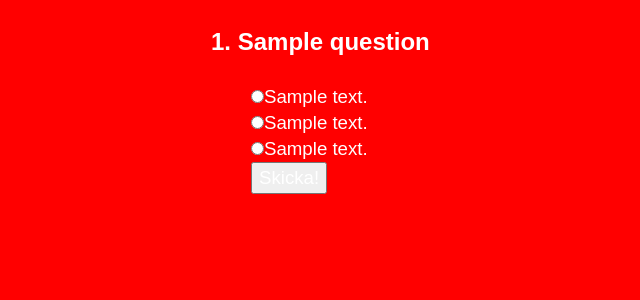
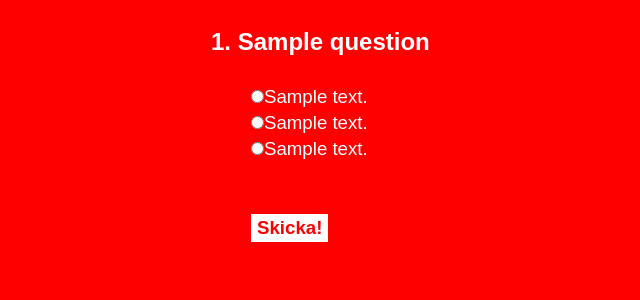
Before and after one commit to KristinaKockum/quiztorsdag, a Django app: page /quiz/1/question/1/ in a window 1280 px wide; the page is wider, and only the part inside the window is pictured. Shown: the top 300 px of that part, without its empty margins (144-784 px from the left). Run offline with Django 3.2, Linux system fonts and the light colour scheme; tables that the repository leaves empty hold one stand-in row (values such as "Sample post"); some libraries are stand-ins or nearby versions.

Commit message:
Snyggat till knappar

```diff
--- a/quiz/templates/quiz/question.html
+++ b/quiz/templates/quiz/question.html
@@ -19,8 +19,10 @@
 		<br>
 		<input type="radio" name="answer" value="3">{{ answer3 }}
 		<br>
+		<br>
+		<br>
 
-		<input type="submit" value ="Skicka!">
+		<button type="submit" value>Skicka!</button>
 
 		</ol>
 		</form>
--- a/static/style.css
+++ b/static/style.css
@@ -21,8 +21,11 @@ p {
 }
 button {
 	background-color: white;
+	border: none;
+	color: red;
 	font: arial;
 	font-weight: bold;
-	font: 14pt/1.4 arial;
+	font: 14pt;
+
 
 }
```
